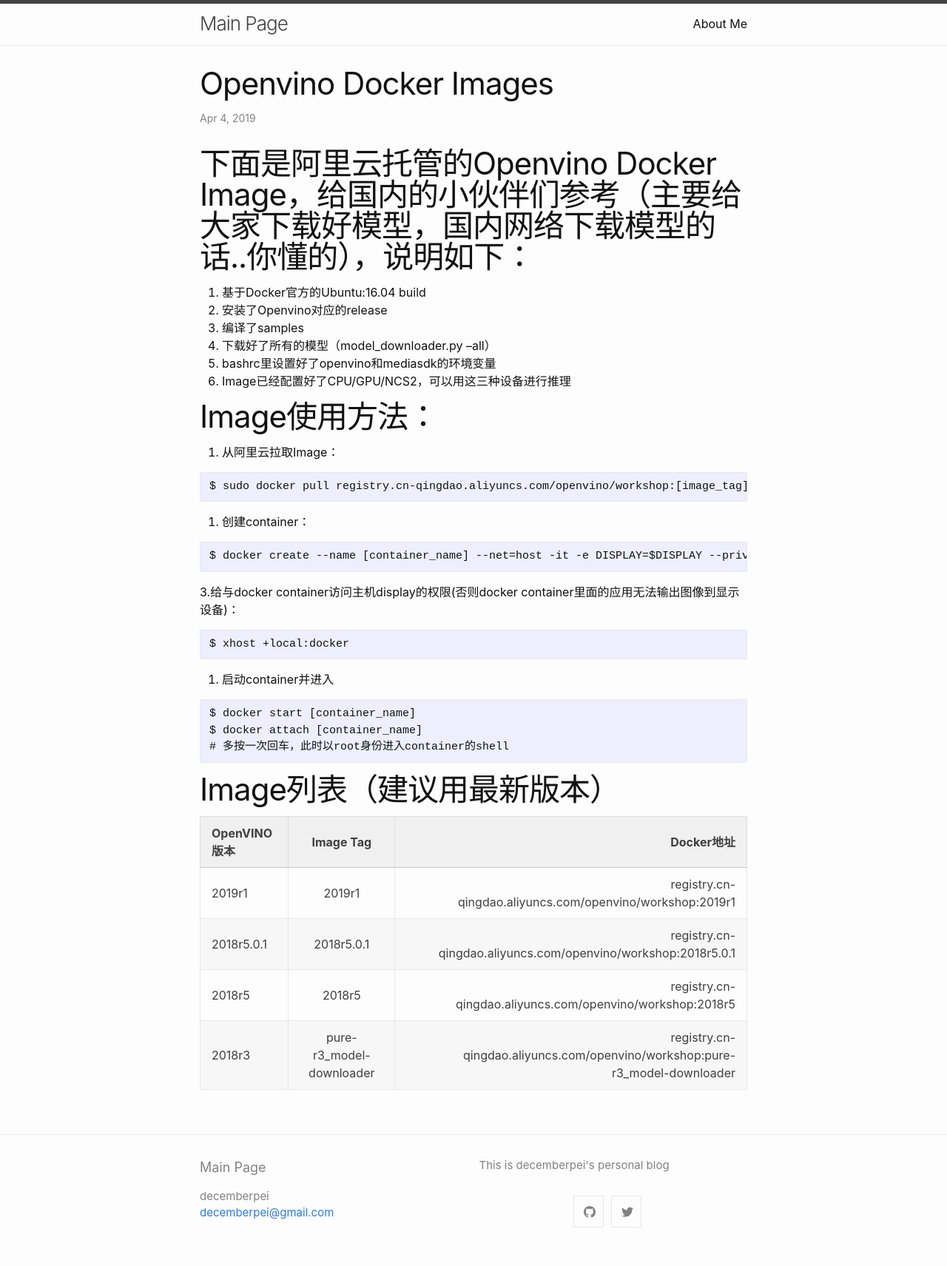
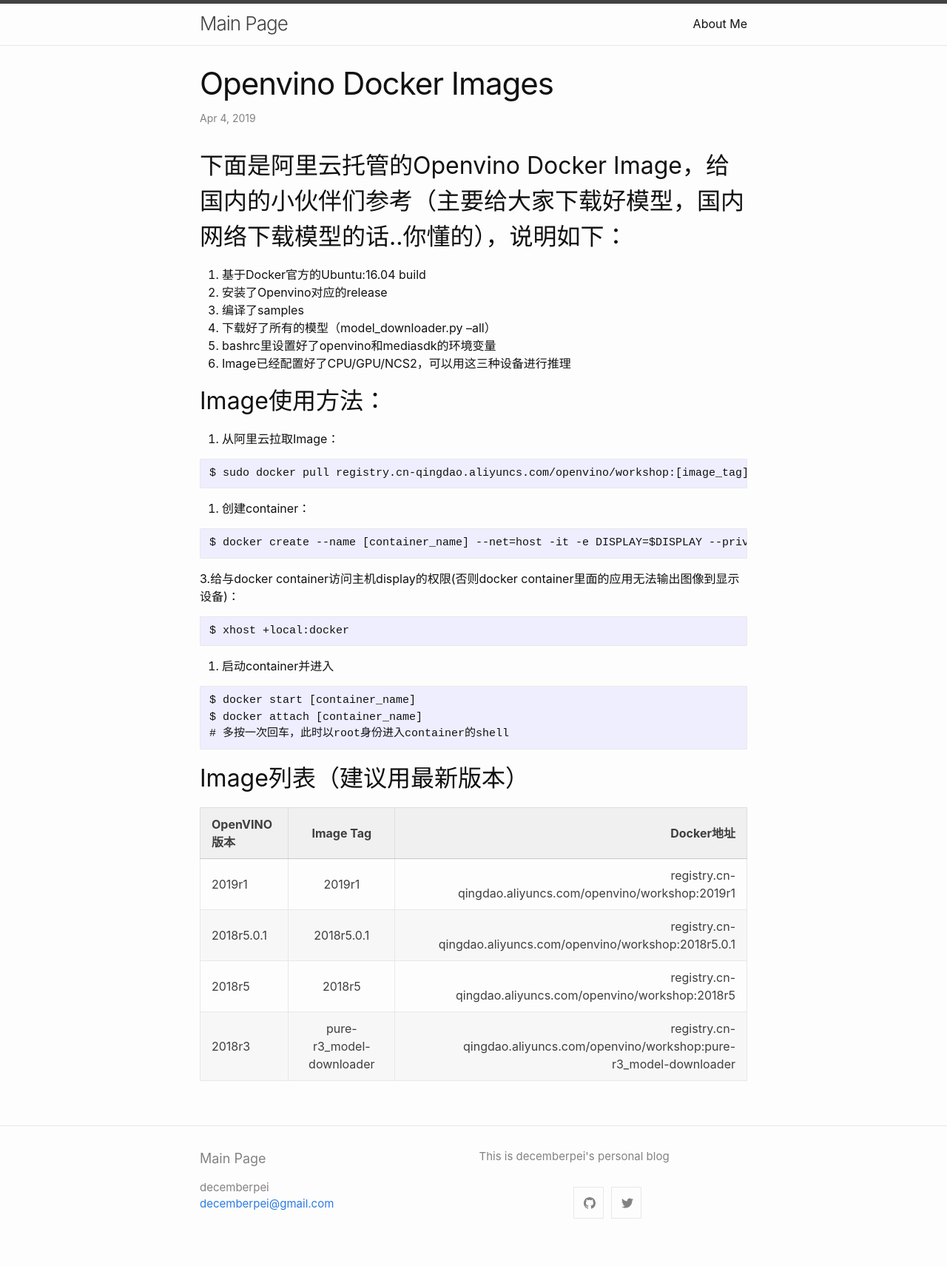
Before and after one commit to decemberpei/decemberpei.github.io, a Jekyll site: the page built from _posts/2019-04-04-Openvino-Docker-Images.md, in a window 1280 px wide. Shown: the whole page at 74% size. Built offline with Jekyll 4.4.1, drawn with Linux system fonts in a browser that asks for light colours; comment, search, counter and statistics services are not loaded.

````diff
--- a/_posts/2019-04-04-Openvino-Docker-Images.md
+++ b/_posts/2019-04-04-Openvino-Docker-Images.md
@@ -1,7 +1,7 @@
 ---
 layout: post
 ---
-# 下面是阿里云托管的Openvino Docker Image，给国内的小伙伴们参考（主要给大家下载好模型，国内网络下载模型的话..你懂的），说明如下：
+## 下面是阿里云托管的Openvino Docker Image，给国内的小伙伴们参考（主要给大家下载好模型，国内网络下载模型的话..你懂的），说明如下：
 1. 基于Docker官方的Ubuntu:16.04 build
 2. 安装了Openvino对应的release
 3. 编译了samples
@@ -9,7 +9,7 @@ layout: post
 5. bashrc里设置好了openvino和mediasdk的环境变量
 6. Image已经配置好了CPU/GPU/NCS2，可以用这三种设备进行推理
 
-# Image使用方法：
+## Image使用方法：
 1. 从阿里云拉取Image：
 
 ```
@@ -36,7 +36,7 @@ $ docker attach [container_name]
 # 多按一次回车，此时以root身份进入container的shell
 ```
 
-# Image列表（建议用最新版本）
+## Image列表（建议用最新版本）
 
 OpenVINO版本|Image Tag|Docker地址
 ---|:--:|---:
````
